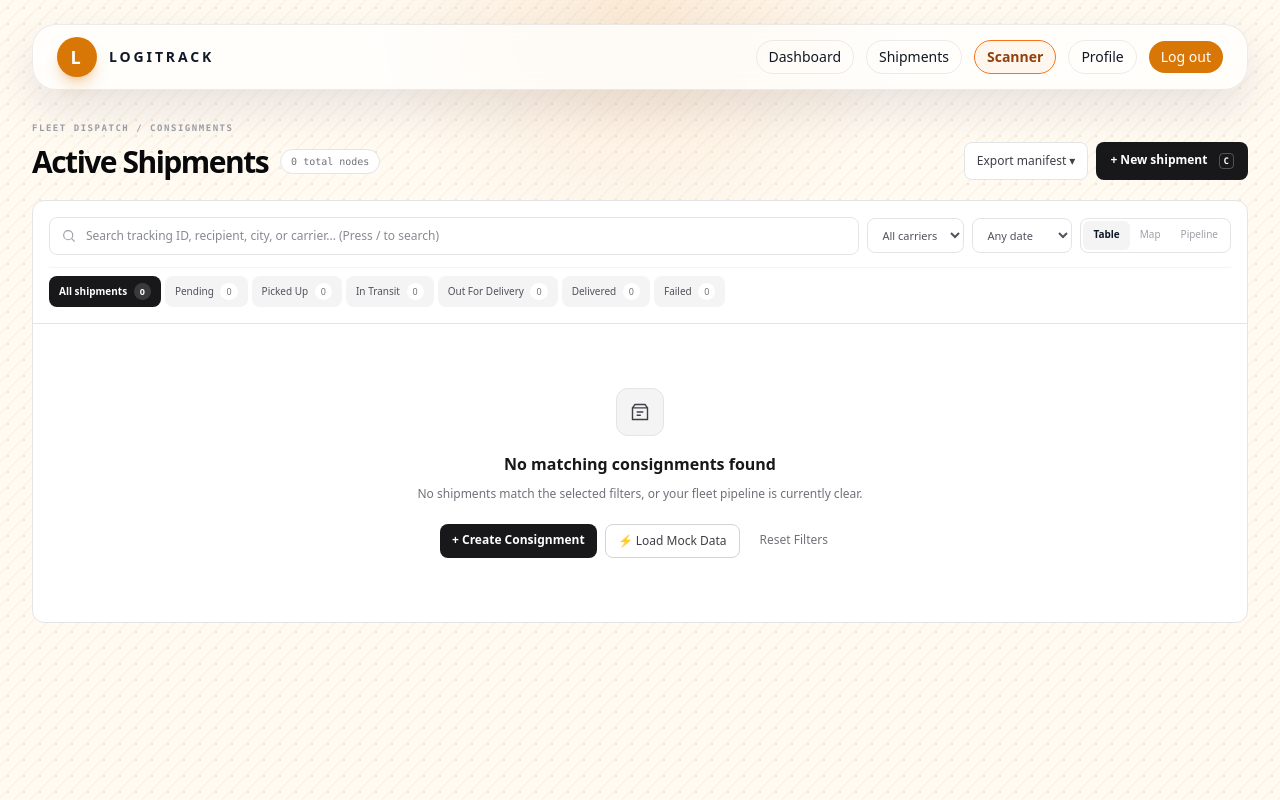
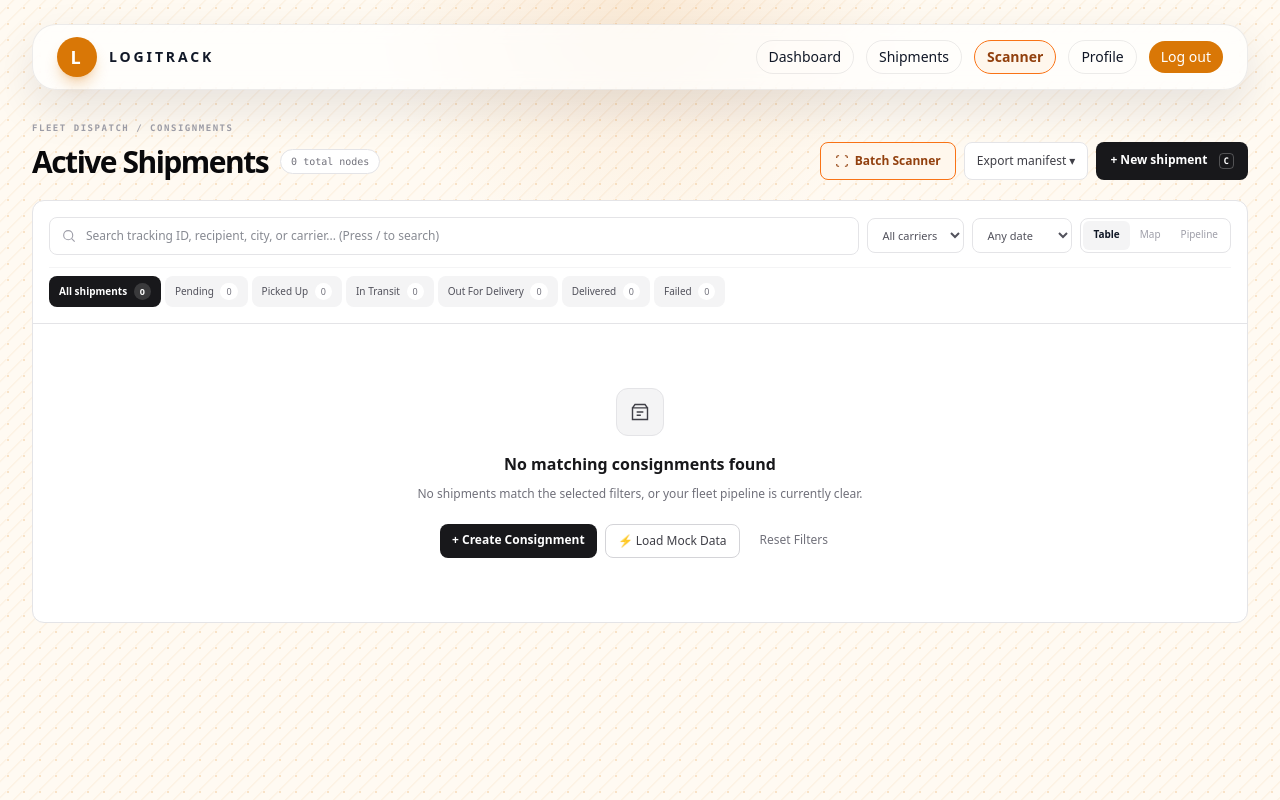
Before and after one commit to peterafolabi-dev/LogiTrack, a Django app: page /shipments/ in a window 1280 px wide. Run offline with Django 5.2, Linux system fonts and the light colour scheme; the visitor is signed in with stand-in values (Sample User, id 1); data that the repository does not hold is empty; style sheets or scripts are compiled from the project's sources; parts of the project's set-up code (start-up, migrations or seed data) failed here and were passed over.

Commit message:
Add rate limit alert to tracking page and batch scanner button to shipments list

```diff
--- a/templates/shipments/list.html
+++ b/templates/shipments/list.html
@@ -7,6 +7,10 @@
   <header class="flex flex-col justify-between gap-4 sm:flex-row sm:items-end">
     <div><p class="font-mono text-[9px] font-semibold uppercase tracking-[0.17em] text-zinc-400">Fleet dispatch / consignments</p><div class="mt-2 flex flex-wrap items-center gap-3"><h1 class="text-3xl font-semibold tracking-[-0.05em] text-zinc-950">Active Shipments</h1><span class="rounded-full border border-zinc-200 bg-white px-2.5 py-1 font-mono text-[10px] text-zinc-500">{{ total_count }} total nodes</span></div></div>
     <div class="flex flex-wrap gap-2">
+      <a href="{% url 'barcode_scanner' %}" class="rounded-lg border border-brand-500 bg-brand-50 px-3.5 py-2.5 text-xs font-semibold text-brand-800 transition duration-200 hover:bg-brand-100 inline-flex items-center gap-1.5">
+        <svg class="h-3.5 w-3.5" viewBox="0 0 24 24" fill="none" stroke="currentColor" stroke-width="2"><path d="M3 7V5a2 2 0 0 1 2-2h2M17 3h2a2 2 0 0 1 2 2v2M21 17v2a2 2 0 0 1-2 2h-2M7 21H5a2 2 0 0 1-2-2v-2"/></svg>
+        Batch Scanner
+      </a>
       <details class="relative"><summary class="cursor-pointer list-none rounded-lg border border-zinc-200 bg-white px-3 py-2.5 text-xs font-medium text-zinc-700 transition hover:bg-zinc-50">Export manifest ▾</summary><div class="absolute right-0 z-10 mt-1 min-w-36 overflow-hidden rounded-lg border border-zinc-200 bg-white py-1 shadow-lg"><a href="?export=csv{% if query %}&q={{ query|urlencode }}{% endif %}{% if status %}&status={{ status }}{% endif %}" class="block px-3 py-2 text-xs hover:bg-zinc-50">Download CSV</a><a href="?export=json{% if query %}&q={{ query|urlencode }}{% endif %}{% if status %}&status={{ status }}{% endif %}" class="block px-3 py-2 text-xs hover:bg-zinc-50">Download JSON</a></div></details>
       <a href="{% url 'shipment_create' %}" class="rounded-lg bg-zinc-900 px-3.5 py-2.5 text-xs font-semibold text-white transition duration-200 hover:bg-zinc-800">+ New shipment <kbd class="ml-2 rounded border border-white/25 px-1 py-0.5 font-mono text-[9px]">C</kbd></a>
     </div>
@@ -48,7 +52,7 @@
                 <td class="px-3 py-3"><span class="inline-flex items-center gap-1.5 rounded-full px-2 py-1 text-[9px] font-medium {% if shipment.status == 'in_transit' %}bg-indigo-50 text-indigo-700{% elif shipment.status == 'out_for_delivery' %}bg-amber-50 text-amber-800{% elif shipment.status == 'delivered' %}bg-emerald-50 text-emerald-800{% elif shipment.status == 'failed' %}bg-rose-50 text-rose-700{% elif shipment.status == 'picked_up' %}bg-sky-50 text-sky-700{% else %}bg-zinc-100 text-zinc-600{% endif %}"><span class="h-1.5 w-1.5 rounded-full {% if shipment.status == 'in_transit' %}bg-indigo-500{% elif shipment.status == 'out_for_delivery' %}bg-amber-500{% elif shipment.status == 'delivered' %}bg-emerald-500{% elif shipment.status == 'failed' %}bg-rose-500{% elif shipment.status == 'picked_up' %}bg-sky-500{% else %}bg-zinc-400{% endif %}"></span>{{ shipment.get_status_display }}</span></td>
                 <td class="px-3 py-3 text-xs text-zinc-600">{{ shipment.carrier }}</td>
                 <td class="px-3 py-3 font-mono text-[10px] text-zinc-500">{% if shipment.estimated_delivery %}{{ shipment.estimated_delivery|date:'M d · H:i' }}{% else %}<span class="font-sans text-zinc-400">Not set</span>{% endif %}</td>
-                <td class="px-4 py-3 text-right"><details class="relative inline-block text-left"><summary class="cursor-pointer list-none rounded-md px-2 py-1 text-zinc-400 hover:bg-zinc-100 hover:text-zinc-700" aria-label="Shipment actions">•••</summary><div class="absolute right-0 z-10 mt-1 w-36 rounded-lg border border-zinc-200 bg-white py-1 shadow-lg"><a href="{% url 'shipment_detail' shipment.pk %}" class="block px-3 py-2 text-[11px] hover:bg-zinc-50">View GPS / details</a><a href="{% url 'shipment_detail' shipment.pk %}" class="block px-3 py-2 text-[11px] hover:bg-zinc-50">Update status</a></div></details></td>
+                <td class="px-4 py-3 text-right"><details class="relative inline-block text-left"><summary class="cursor-pointer list-none rounded-md px-2 py-1 text-zinc-400 hover:bg-zinc-100 hover:text-zinc-700" aria-label="Shipment actions">•••</summary><div class="absolute right-0 z-10 mt-1 w-36 rounded-lg border border-zinc-200 bg-white py-1 shadow-lg"><a href="{% url 'shipment_detail' shipment.pk %}" class="block px-3 py-2 text-[11px] hover:bg-zinc-50">View GPS / details</a><a href="{% url 'shipment_label_pdf' shipment.pk %}" target="_blank" class="block px-3 py-2 text-[11px] font-semibold text-zinc-900 hover:bg-zinc-50">Print 4x6 Label</a><a href="{% url 'shipment_detail' shipment.pk %}" class="block px-3 py-2 text-[11px] hover:bg-zinc-50">Update status</a></div></details></td>
               </tr>
             {% endfor %}
           </tbody>
```
Also changed, not shown: templates/public_tracking.html (+9 -1 lines).
